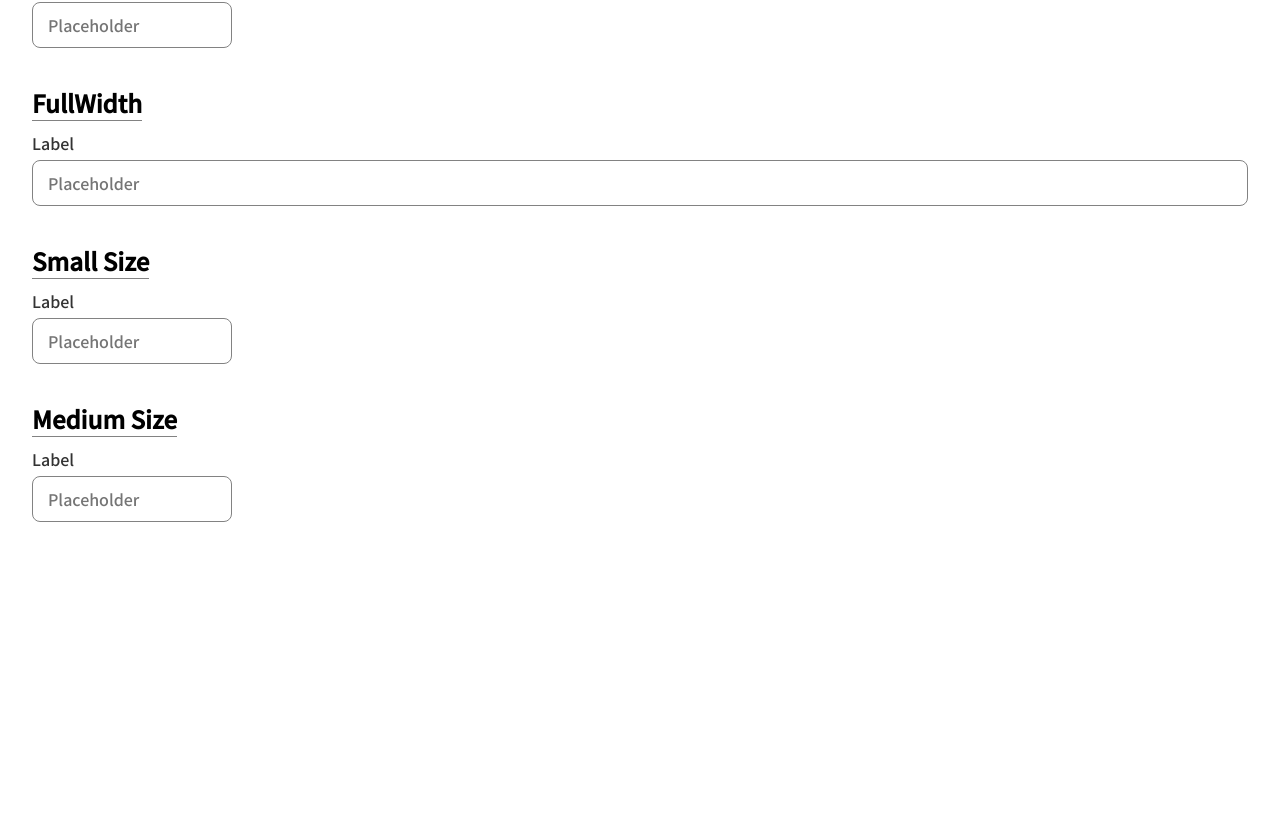
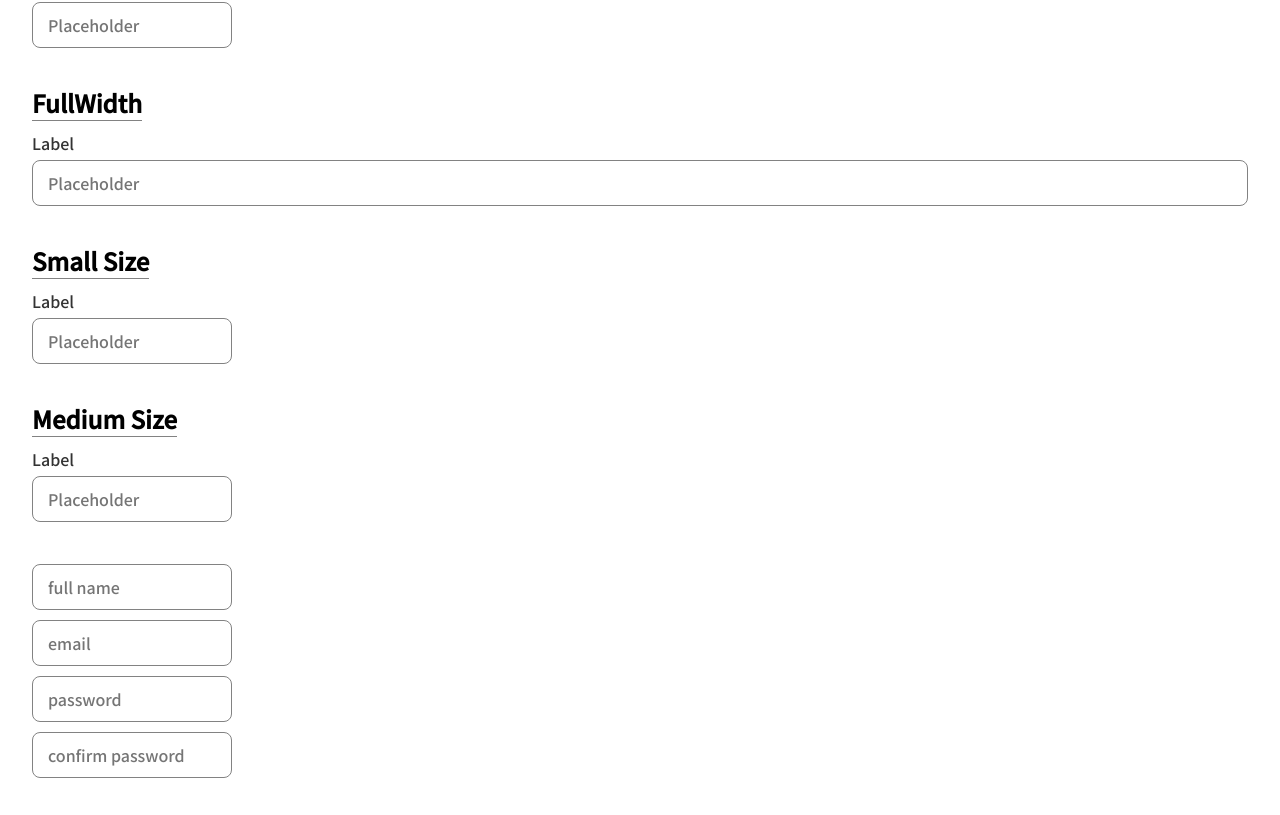
Before and after one commit to Tamarapreye-M/inputs_components_app, a React (Create React App) app: page / in a window 1280 px wide. Shown: the part 1101-1916 px from the top of the page. Before the commit the page ends 1692 px from the top, so only its background shows below. Built offline with nearby package versions, Linux system fonts and the light colour scheme.

Commit message:
new files added

```diff
--- a/src/App.js
+++ b/src/App.js
@@ -1,7 +1,8 @@
-import { type } from "@testing-library/user-event/dist/type";
+// import { type } from "@testing-library/user-event/dist/type";
 import React from "react";
 import "./App.css";
 import Input from "./components/Input";
+import Form from "./components/Form";
 
 const props = [
 	{ default: true },
@@ -20,12 +21,14 @@ const pass = props.map((prop) => {
 	let keys = Object.keys(prop);
 	let vals = Object.values(prop);
 	return (
+		<>
 			<Input
 				key={keys}
 				name={keys[0]}
 				value={vals[0]}
 				type={vals.length > 1 && "helperError"}
 			/>
+		</>
 	);
 });
 
@@ -33,6 +36,7 @@ const App = () => {
 	return (
 		<div className="container">
 			<div>{pass}</div>
+			<Form />
 		</div>
 	);
 };
--- /dev/null
+++ b/src/components/Form.js
@@ -0,0 +1,29 @@
+import React, { useState } from "react";
+
+const Form = () => {
+	const [fullName, setFullName] = useState("");
+	return (
+		<div>
+			<form>
+				<div className="form-control">
+					<input type="text" placeholder="full name" name="fullName" />
+				</div>
+				<div className="form-control">
+					<input type="email" placeholder="email" name="email" />
+				</div>
+				<div className="form-control">
+					<input type="password" placeholder="password" name="password" />
+				</div>
+				<div className="form-control">
+					<input
+						type="password"
+						placeholder="confirm password"
+						name="confirmPassword"
+					/>
+				</div>
+			</form>
+		</div>
+	);
+};
+
+export default Form;
--- a/src/components/Input.js
+++ b/src/components/Input.js
@@ -1,4 +1,4 @@
-import React from "react";
+import React, { useState, useEffect } from "react";
 import PropTypes from "prop-types";
 
 const Input = (props) => {
```
Lines whose indentation alone changed are shown as unchanged.
